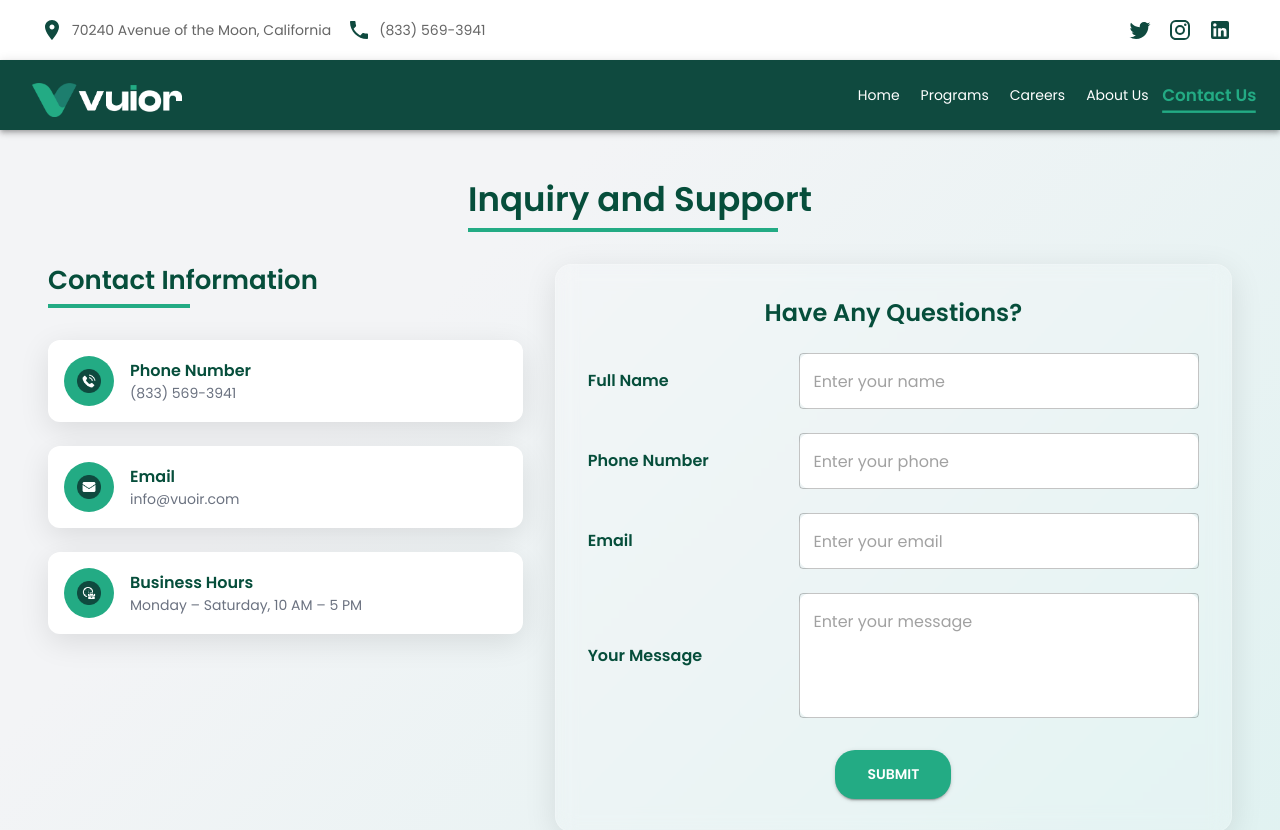
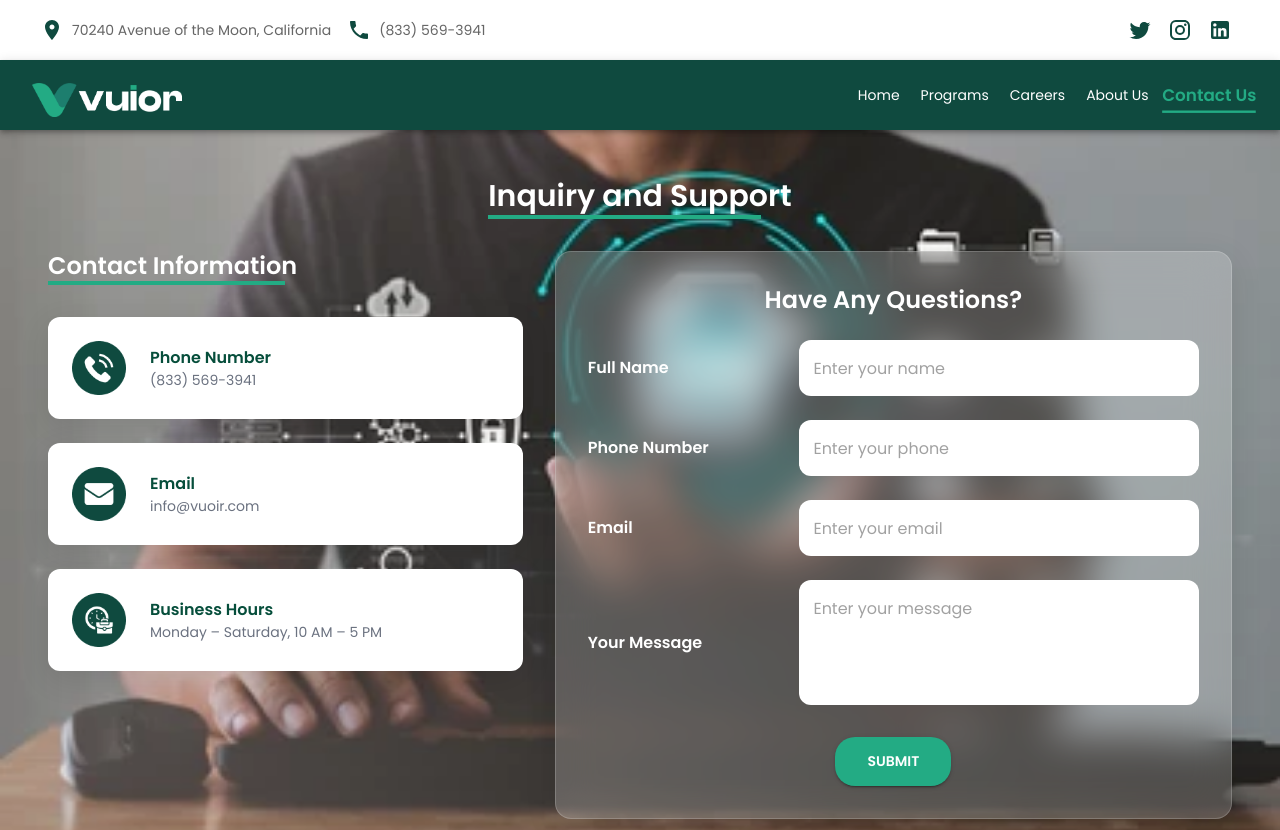
Before and after one commit to FaizanChoudhary/vuior, a React (Create React App) app: page /contact-us in a window 1280 px wide. Shown: the top 830 px of the page. Built offline with nearby package versions, Linux system fonts and the light colour scheme.

Commit message:
Fixed Height Issue of Contact Us Hero Section

```diff
--- a/src/sections/AboutUs/AboutVuoirSection.js
+++ b/src/sections/AboutUs/AboutVuoirSection.js
@@ -15,13 +15,13 @@ const SectionContainer = styled(Box)(({ theme }) => ({
 const ImageContainer = styled(Box)(({ theme }) => ({
   display: "flex",
   justifyContent: "center",
-  position: "relative",
+  position: "relative", // For positioning gradient overlay
   img: {
     width: "100%",
-    height: "auto",
+    height: "80vh",
     objectFit: "cover",
-    [theme.breakpoints.down("sm")]: {
-      width: "100%",
+    [theme.breakpoints.down("md")]: {
+      width: "100%", // Adjust width for small screens
       height: "auto",
     },
   },
@@ -31,9 +31,9 @@ const ImageContainer = styled(Box)(({ theme }) => ({
     top: 0,
     left: 0,
     bottom: 0,
-    right: "50%",
+    right: "50%", // Start gradient from the center for fade effect
     background: "linear-gradient(to left, transparent, #e6f4f1 100%)",
-    zIndex: 1,
+    zIndex: 1, // Ensure gradient is over the image
   },
 }));
 
--- a/src/sections/ContactUs/InquirySupportSection.js
+++ b/src/sections/ContactUs/InquirySupportSection.js
@@ -26,10 +26,9 @@ const ContactInfoItem = ({ iconSrc, label, value }) => (
         justifyContent: "center",
         alignItems: "center",
         borderRadius: "50%",
-        width: 50,
-        height: 50,
+        width: 70,
+        height: 70,
         marginRight: 2,
-        backgroundColor: "#23AB84",
         padding: 1,
       }}
     >
@@ -37,7 +36,7 @@ const ContactInfoItem = ({ iconSrc, label, value }) => (
         component="img"
         src={iconSrc}
         alt={label}
-        sx={{ width: "70%", height: "70%", objectFit: "contain" }}
+        sx={{ width: "100%", height: "100%", objectFit: "contain" }}
       />
     </Box>
     <Box>
@@ -53,8 +52,8 @@ const ContactInfoItem = ({ iconSrc, label, value }) => (
 
 // Glassmorphism style box for the form
 const GlassBox = styled(Box)(({ theme }) => ({
-  backdropFilter: "blur(10px)",
-  background: "rgba(255, 255, 255, 0.1)",
+  backdropFilter: "blur(20px)", // Increased blur for glassmorphism effect
+  background: "rgba(255, 255, 255, 0.2)", // More transparency
   borderRadius: "16px",
   padding: theme.spacing(4),
   boxShadow: "0px 8px 32px rgba(0, 0, 0, 0.1)",
@@ -64,28 +63,49 @@ const GlassBox = styled(Box)(({ theme }) => ({
   },
 }));
 
+const StyledTextField = styled(TextField)(({ theme }) => ({
+  backgroundColor: "#fff",
+  borderRadius: "12px",
+  "& .MuiOutlinedInput-root": {
+    borderRadius: "12px",
+    "& fieldset": {
+      border: "none", // Remove the border
+    },
+    "&:hover fieldset": {
+      border: "none", // Remove the border on hover
+    },
+    "&.Mui-focused fieldset": {
+      border: "none", // Remove the border when focused
+    },
+  },
+}));
+
 // Main Component for Inquiry and Support Section
 const InquirySupportSection = () => {
   return (
     <Box
       sx={{
         padding: { xs: 4, md: 6 },
-        background: "linear-gradient(135deg, #F3F4F6 30%, #E0F2F1 100%)",
+        backgroundImage: 'url("/assets/contact-us.webp")', // Add your background image path
+        backgroundSize: "cover", // Ensures the image covers the entire section
+        backgroundPosition: "center",
+        position: "relative",
         marginTop: "70px !important",
+        zIndex: 1,
         display: "flex",
         flexDirection: "column",
         alignItems: "center",
         justifyContent: "center",
-        position: "relative",
       }}
     >
-      <Box data-aos="fade-up" sx={{ marginBottom: 4 }}>
+      {/* Section Title */}
+      <Box data-aos="fade-up" sx={{ textAlign: "center", marginBottom: 4 }}>
         <Typography
           variant="h4"
           fontWeight="bold"
           color="primary"
-          fontSize={{ xs: 28, md: 34 }}
-          sx={{ color: "#064E3B", mb: 1 }}
+          fontSize={{ xs: 24, md: 30 }}
+          sx={{ color: "#fff" }} // Text color is white for better visibility
         >
           Inquiry and Support
         </Typography>
@@ -98,20 +118,20 @@ const InquirySupportSection = () => {
         />
       </Box>
 
-      <Grid container spacing={4} alignItems="flex-start" data-aos="fade-up">
+      <Grid container spacing={4} alignItems="flex-start">
         {/* Left Section - Contact Information */}
         <Grid item xs={12} md={5}>
           <Box data-aos="fade-up" sx={{ marginBottom: 4 }}>
             <Typography
               variant="h4"
               fontWeight="bold"
-              sx={{ color: "#064E3B", fontSize: { xs: 22, md: 26 }, mb: 1 }}
+              sx={{ color: "#fff", fontSize: { xs: 18, md: 24 } }} // White text for contrast
             >
               Contact Information
             </Typography>
             <Box
               sx={{
-                width: "30%",
+                width: "50%",
                 height: "4px",
                 backgroundColor: "#23AB84",
               }}
@@ -144,7 +164,7 @@ const InquirySupportSection = () => {
               variant="h5"
               gutterBottom
               align="center"
-              sx={{ mb: 3, color: "#064E3B" }}
+              sx={{ mb: 3, color: "#fff" }}
             >
               Have Any Questions?
             </Typography>
@@ -154,17 +174,16 @@ const InquirySupportSection = () => {
                 <Grid item xs={12} md={4}>
                   <Typography
                     variant="body1"
-                    sx={{ fontWeight: "bold", color: "#064E3B" }}
+                    sx={{ fontWeight: "bold", color: "#fff" }}
                   >
                     Full Name
                   </Typography>
                 </Grid>
                 <Grid item xs={12} md={8}>
-                  <TextField
+                  <StyledTextField
                     fullWidth
                     variant="outlined"
                     placeholder="Enter your name"
-                    sx={{ backgroundColor: "#fff", borderRadius: "12px" }}
                   />
                 </Grid>
 
@@ -172,13 +191,13 @@ const InquirySupportSection = () => {
                 <Grid item xs={12} md={4}>
                   <Typography
                     variant="body1"
-                    sx={{ fontWeight: "bold", color: "#064E3B" }}
+                    sx={{ fontWeight: "bold", color: "#fff" }}
                   >
                     Phone Number
                   </Typography>
                 </Grid>
                 <Grid item xs={12} md={8}>
-                  <TextField
+                  <StyledTextField
                     fullWidth
                     variant="outlined"
                     placeholder="Enter your phone"
@@ -190,13 +209,13 @@ const InquirySupportSection = () => {
                 <Grid item xs={12} md={4}>
                   <Typography
                     variant="body1"
-                    sx={{ fontWeight: "bold", color: "#064E3B" }}
+                    sx={{ fontWeight: "bold", color: "#fff" }}
                   >
                     Email
                   </Typography>
                 </Grid>
                 <Grid item xs={12} md={8}>
-                  <TextField
+                  <StyledTextField
                     fullWidth
                     variant="outlined"
                     placeholder="Enter your email"
@@ -208,13 +227,13 @@ const InquirySupportSection = () => {
                 <Grid item xs={12} md={4}>
                   <Typography
                     variant="body1"
-                    sx={{ fontWeight: "bold", color: "#064E3B" }}
+                    sx={{ fontWeight: "bold", color: "#fff" }}
                   >
                     Your Message
                   </Typography>
                 </Grid>
                 <Grid item xs={12} md={8}>
-                  <TextField
+                  <StyledTextField
                     fullWidth
                     multiline
                     rows={4}
```
Also changed, not shown: public/assets/contact-us.webp (added).
